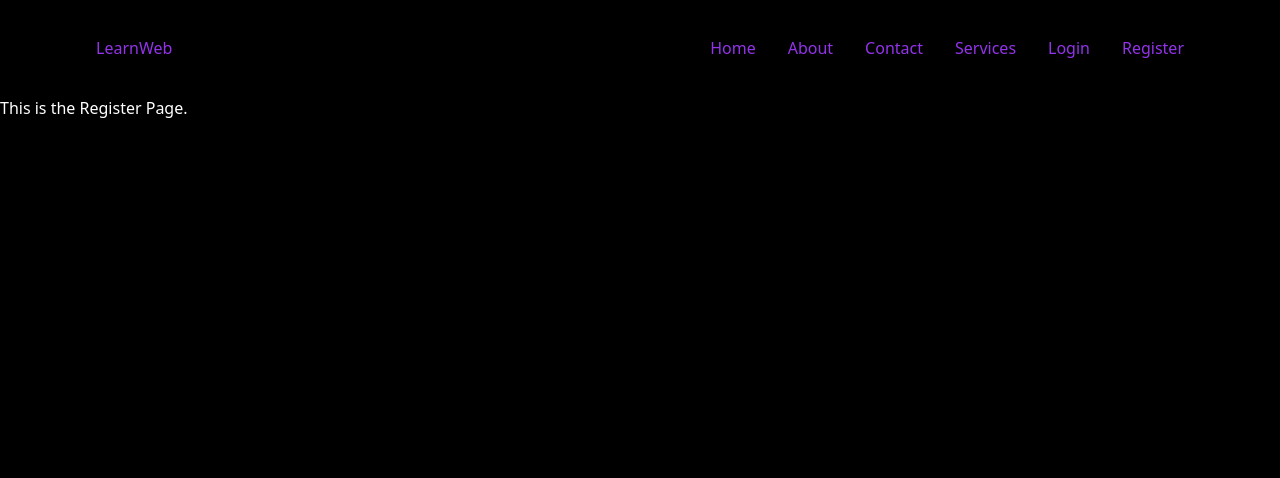
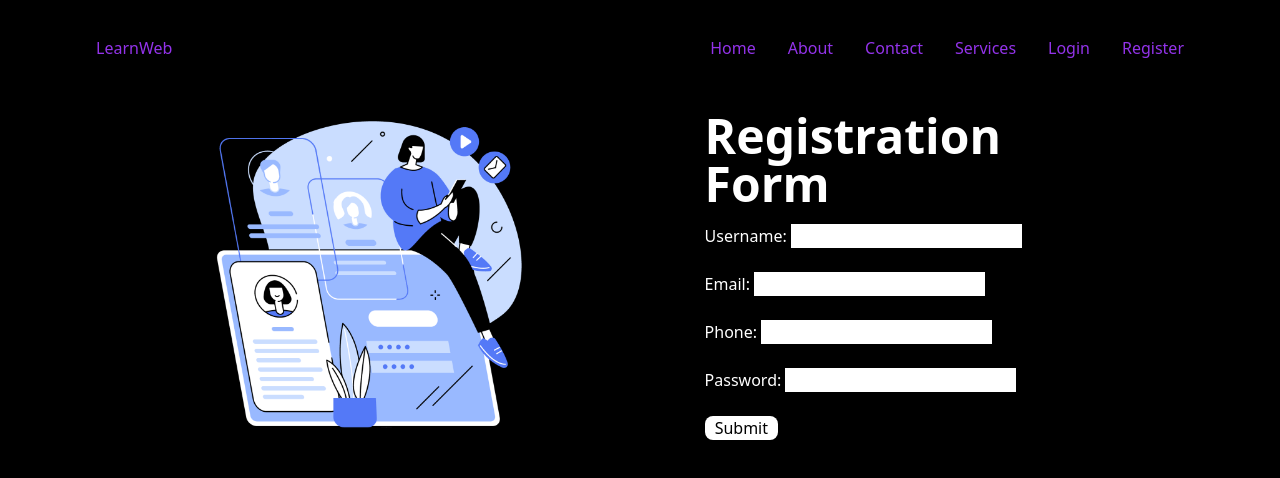
Before and after one commit to SinBin10/Course-Website, a React (Vite) app in the folder client/: page /register in a window 1280 px wide. Shown: the top 478 px of the page. Built offline with nearby package versions, Linux system fonts and the light colour scheme.

Commit message:
making the registeration page.

```diff
--- a/client/src/pages/Register.jsx
+++ b/client/src/pages/Register.jsx
@@ -1,5 +1,79 @@
+import { useState } from "react";
+
 const Register = () => {
-  return <h1 className="text-white">This is the Register Page.</h1>;
+  const [input, setInput] = useState({
+    username: "",
+    email: "",
+    phone: "",
+    password: "",
+  });
+  const handleInput = (e) => {
+    console.log(e);
+    let name = e.target.name;
+    setInput({
+      ...input,
+      [name]: e.target.value,
+    });
+  };
+  return (
+    <div className="flex text-white mx-52 gap-40">
+      <div className="w-[46%]">
+        <img
+          src="../../public/images/register.png"
+          alt="a girl using a phone"
+        />
+      </div>
+      <div>
+        <h1 className="text-5xl font-bold my-4">Registration Form</h1>
+        <form action="submit" className="flex flex-col gap-6">
+          <div>
+            <label htmlFor="username">Username: </label>
+            <input
+              type="text"
+              className="text-black"
+              name="username"
+              value={input.username}
+              onChange={handleInput}
+            />
+          </div>
+          <div>
+            <label htmlFor="email">Email: </label>
+            <input
+              type="email"
+              className="text-black"
+              name="email"
+              value={input.email}
+              onChange={handleInput}
+            />
+          </div>
+          <div>
+            <label htmlFor="phone">Phone: </label>
+            <input
+              type="text"
+              className="text-black"
+              name="phone"
+              value={input.phone}
+              onChange={handleInput}
+            />
+          </div>
+          <div>
+            <label htmlFor="password">Password: </label>
+            <input
+              type="password"
+              className="text-black"
+              name="password"
+              value={input.password}
+              onChange={handleInput}
+            />
+          </div>
+          <input
+            className="bg-white text-black cursor-pointer w-[20%] rounded-lg"
+            type="submit"
+          />
+        </form>
+      </div>
+    </div>
+  );
 };
 
 export default Register;
```
